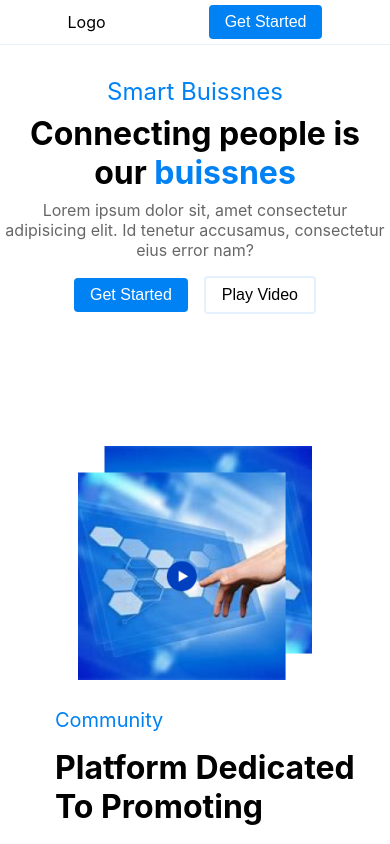
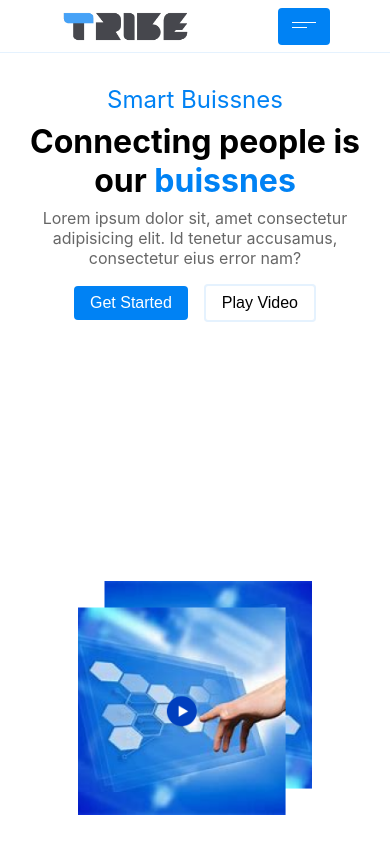
Before and after one commit to asqararslonov/company_site, a React (Create React App) app: page / in a window 390 px wide. Shown: the top 844 px of the page. Built offline with nearby package versions, Linux system fonts and the light colour scheme.

Commit message:
git add .

```diff
--- a/src/App.css
+++ b/src/App.css
@@ -13,6 +13,10 @@
   align-items: center;
   padding: .3rem 1rem;
   border-bottom: 1px solid var(--border-color);
+}
+.header-logo> img{
+  height: 4vh;
+  padding-top: 0.3rem;
 }
 .header-item{
   display: flex;
@@ -30,7 +34,7 @@
 .header-item li+li{
   margin-left: 1rem;
 }
-.header-btn{
+.header>.header-btn{
   background-color: var(--blue);
   padding: .5rem 1rem;
   border-radius: .25rem;
@@ -40,6 +44,48 @@
 }
 .header-btn:hover{
   background-color: rgb(3, 114, 211);
+  cursor: pointer;
+}
+.header-hamburger{
+  background-color: var(--blue);
+  padding: .25rem .5rem;
+  border-radius: .25rem;
+  border: none;
+  color: white;
+  font-size: 1rem;
+}
+.header-btn:hamburger{
+  background-color: rgb(3, 114, 211);
+}
+.header-mobile-menu>.header-item{
+  display:flex;
+  flex-direction: column;
+  align-items: center;
+  justify-content: center;
+  margin-top: 0;
+  padding: .5rem 0;
+  font-size: 1rem;
+  color: white;
+  background-color: #0082F4;
+}
+.header-mobile-menu>.header-item>li {
+  transition: all 1s ease-in;
+}
+.header-mobile-menu>.header-item>li:hover {
+  cursor: pointer;
+  color: white;
+}
+.header-mobile-menu>.header-item>li:hover {
+  text-decoration: underline;
+}
+.header-mobile-menu>.header-item li+li{
+  margin-left: 0;
+  margin-top: .5rem;
+}
+/* Hamburger */
+.hamburger-button{
+  background: none;
+  border: 0;
   cursor: pointer;
 }
 /* Hero Section */
@@ -363,7 +409,7 @@
 }
 @media screen and (max-width:768px) {
   .hero{
-    height: 40vh;
+    height: 55vh;
   }
   .features-title{
     font-size: 2rem;
@@ -378,11 +424,12 @@
     margin: 10px;
   }
 }
-@media screen and (max-width:600px) {
+@media screen and (max-width:650px) {
   .hero{
     flex-direction: column;
     justify-content: flex-start;
     margin-top: 2rem;
+    padding: 0 1rem;
   }
   .hero-item{
     width: 100%;
@@ -395,6 +442,7 @@
     flex-direction: column;
   }
   .community-item{
+    margin-top: 2rem;
     width: 80vw;
   }
   .hero-item-img>img,.community-item-img>img{
@@ -429,6 +477,9 @@
   .footer-item + .footer-item{
     margin-left: 0;
   }
+  .header-logo> img{
+    height:4vh;
+  }
 }
 @media screen and (max-width:400px) {
   .hero-title-text {
--- a/src/components/Cards.jsx
+++ b/src/components/Cards.jsx
@@ -70,6 +70,7 @@ const Cards = () => {
         <motion.div
             initial="hidden"
             whileInView="visible"
+            viewport={{once:true}}
             className='card'>
             <div className='card-header'>
                 <motion.div variants={textAnimation} className='card-title'>What Our Customers are Saying.</motion.div>
--- a/src/components/Community.jsx
+++ b/src/components/Community.jsx
@@ -19,6 +19,7 @@ const Community = () => {
      <motion.div
         initial="hidden"
         whileInView="visible"
+        viewport={{once:true}}
         className="community">
      <motion.div custom={1} variants={animation} className='community-item-img'>
                 <img src={community} alt='community' />
--- a/src/components/Features.jsx
+++ b/src/components/Features.jsx
@@ -1,5 +1,7 @@
 import React from 'react';
-import features from '../assets/icon1.svg';
+import feature1 from '../assets/icon1.svg';
+import feature2 from '../assets/icon2.svg';
+import feature3 from '../assets/icon3.svg';
 import {motion} from 'framer-motion';
 
 const Features = () => {
@@ -19,24 +21,25 @@ const Features = () => {
     <motion.div
         initial="hidden"
         whileInView="visible"
+        viewport={{once:true}}
         className='features'>
                <motion.div custom={1} variants={animation} className='features-title'>How We Work</motion.div>
           <div className='features-item'>
 
                <motion.div custom={2} variants={animation} className='features-info'>
-                    <div  className='features-imgs'><img src={features} alt='features' /> </div>
+                    <div  className='features-imgs'><img src={feature1} alt='features' /> </div>
                     <div className='features-text'> Start Design  </div>
                     <div className='features-paragrf'> Lorem ipsum dolor sit amet, consectetur adipiscing elit. Viverra suscipit adipiscing elit.  </div>
                 </motion.div>
 
                 <motion.div custom={3} variants={animation} className='features-info'>
-                    <div  className='features-imgs'><img src={features} alt='features' /> </div>
+                    <div  className='features-imgs'><img src={feature2} alt='features' /> </div>
                     <div className='features-text'> Start Design  </div>
                     <div className='features-paragrf'> Lorem ipsum dolor sit amet, consectetur adipiscing elit. Viverra suscipit adipiscing elit.  </div>
                 </motion.div>
 
                 <motion.div custom={4} variants={animation} className='features-info'>
-                    <div  className='features-imgs'><img src={features} alt='features' /> </div>
+                    <div  className='features-imgs'><img src={feature3} alt='features' /> </div>
                     <div className='features-text'> Start Design  </div>
                     <div className='features-paragrf'> Lorem ipsum dolor sit amet, consectetur adipiscing elit. Viverra suscipit adipiscing elit.  </div>
                 </motion.div>
--- /dev/null
+++ b/src/components/Hamburger.jsx
@@ -0,0 +1,41 @@
+import { useState } from "react";
+import { motion } from "framer-motion";
+import  '../App.css';
+
+const path01Variants = {
+  open: { d: "M3.06061 2.99999L21.0606 21" },
+  closed: { d: "M0 9.5L24 9.5" }
+};
+
+const path02Variants = {
+  open: { d: "M3.00006 21.0607L21 3.06064" },
+  moving: { d: "M0 14.5L24 14.5" },
+  closed: { d: "M0 14.5L15 14.5" }
+};
+
+ const Hamburger =() => {
+  const [animation, setAnimation] = useState("closed");
+  const onClick = () => {
+    setAnimation("moving");
+    setTimeout(() => {
+      setAnimation(animation === "closed" ? "open" : "closed");
+    }, 200);
+  };
+  return (
+    <button className="hamburger-button" onClick={onClick}>
+      <svg width="24" height="24" viewBox="0 0 24 24">
+        <motion.path
+          stroke="#FFFFFF"
+          animate={animation}
+          variants={path01Variants}
+        />
+        <motion.path
+          stroke="#FFFFFF"
+          animate={animation}
+          variants={path02Variants}
+        />
+      </svg>
+    </button>
+  );
+};
+export default Hamburger;
--- a/src/components/Header.jsx
+++ b/src/components/Header.jsx
@@ -1,19 +1,52 @@
-import React from 'react';
+import React,{useState} from 'react';
+import {useMediaQuery} from './Media'
+import {motion, AnimatePresence} from 'framer-motion'
+import Hamburger from './Hamburger'
+import logo from '../assets/logo.png';
 
 const Header = () => {
+  const isSmall = useMediaQuery('(max-width: 650px)');
+  const [isOpen, setOpen] = useState(false);
   return (
   <>
     <div className='header' >
-        <div className='header-logo' >Logo</div>
+        <div className='header-logo' >
+          <img src={logo} alt='logo'  />
+        </div>
+        {
+          isSmall ?
+          <button className='header-hamburger' onClick={()=> setOpen(!isOpen)}>
+          <Hamburger />
+          </button>
+          :<>
             <ul className='header-item'>
               <li>Home</li>
               <li >About</li>
               <li>Service</li>
             <li >Rewievs</li>
           </ul>
-          <button className='header-btn'>Get Started</button>
-
+          <button className='header-btn'>Get Started</button></>
+        }
     </div>
+      <AnimatePresence  >
+    {
+      isOpen &&
+        <motion.div
+          initial={{height: 0}}
+          animate={{height: '100%'}}
+          exit={{ height: 0 }}
+          transition={{  ease : 'easeInOut' }}
+          className='header-mobile-menu'
+          >
+          <ul className='header-item'>
+            <li>Home</li>
+            <li >About</li>
+            <li>Service</li>
+            <li >Rewievs</li>
+          </ul>
+        </motion.div>
+    }
+    </AnimatePresence>
   </>
   );
 };
--- a/src/components/Hero.jsx
+++ b/src/components/Hero.jsx
@@ -30,6 +30,7 @@ const Hero = () => {
                 initial="hidden"
                 whileInView="visible"
                 variants={textVariants}
+                viewport={{once:true}}
                 className='hero-item'
                 >
                 <div className='hero-blue-text'>Smart Buissnes</div>
--- /dev/null
+++ b/src/components/Media.jsx
@@ -0,0 +1,19 @@
+import {useState, useEffect} from 'react';
+
+export function useMediaQuery(query) {
+    const [matches, setMatches] = useState(false);
+
+    useEffect(() => {
+      const media = window.matchMedia(query);
+      if (media.matches !== matches) {
+        setMatches(media.matches);
+      }
+      const listener = () => {
+        setMatches(media.matches);
+      };
+      media.addListener(listener);
+      return () => media.removeListener(listener);
+    }, [matches, query]);
+
+    return matches;
+  }
```
Also changed, not shown: src/assets/logo.png (added), src/assets/tribe.svg (added). Lines whose indentation alone changed are shown as unchanged.
